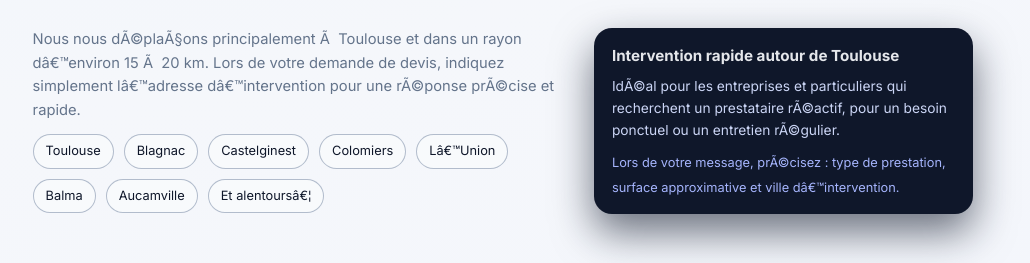
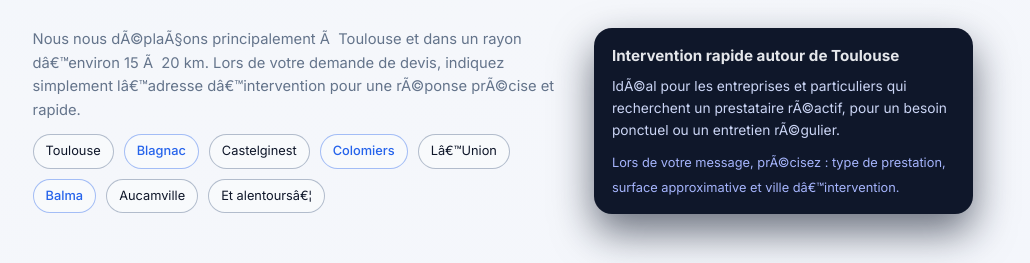
Before and after one commit to tarik112333/cleanocc-landing, a website: page index.html in a window 1280 px wide. Shown: the part 1920-2183 px from the top of the page, without its empty margins (137-1167 px from the left). Drawn offline with Linux system fonts and the light colour scheme.

Commit message:
feat: rendre les pills Blagnac/Colomiers/Balma cliquables depuis l'accueil

```diff
--- a/index.html
+++ b/index.html
@@ -745,6 +745,16 @@
       border-radius: 999px;
       border: 1px solid rgba(148, 163, 184, 0.7);
       background: #f8fafc;
+      color: inherit;
+      text-decoration: none;
+    }
+    a.zones-pill {
+      border-color: rgba(37, 99, 235, 0.4);
+      color: #2563eb;
+      font-weight: 500;
+    }
+    a.zones-pill:hover {
+      background: #eff6ff;
     }
 
     .zones-card {
@@ -1822,11 +1832,11 @@
           </p>
           <div class="zones-list" aria-label="Exemples de villes desservies">
             <div class="zones-pill">Toulouse</div>
-            <div class="zones-pill">Blagnac</div>
+            <a href="/nettoyage-blagnac" class="zones-pill">Blagnac</a>
             <div class="zones-pill">Castelginest</div>
-            <div class="zones-pill">Colomiers</div>
+            <a href="/nettoyage-colomiers" class="zones-pill">Colomiers</a>
             <div class="zones-pill">L’Union</div>
-            <div class="zones-pill">Balma</div>
+            <a href="/nettoyage-balma" class="zones-pill">Balma</a>
             <div class="zones-pill">Aucamville</div>
             <div class="zones-pill">Et alentours…</div>
           </div>
```
